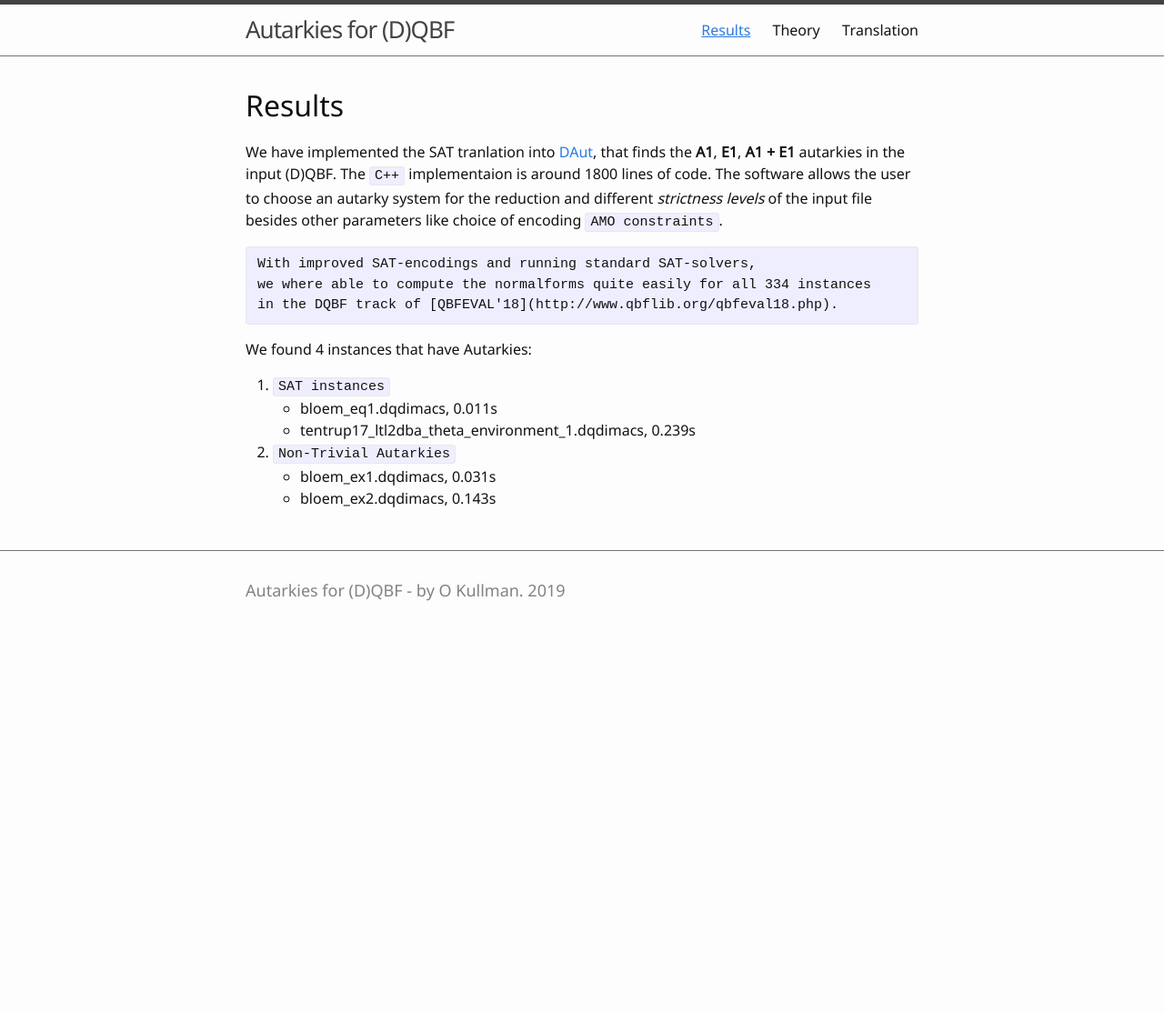
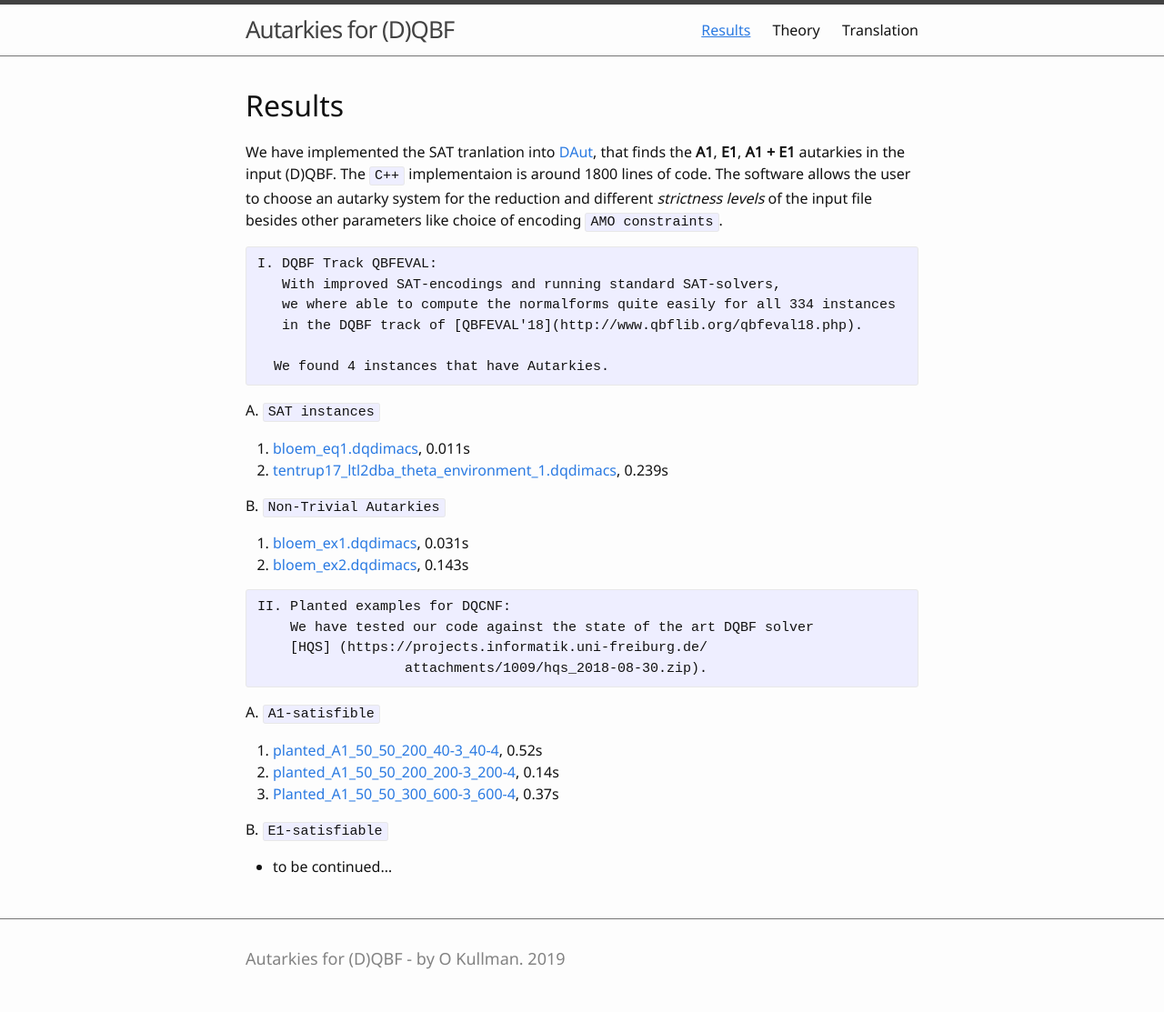
Before and after one commit to Autarkies/Autarkies.github.io, a Jekyll site: the page built from results.md, in a window 1280 px wide. Shown: the whole page at 91% size. Built offline with Jekyll 4.4.1, drawn with Linux system fonts in a browser that asks for light colours; before the commit the page ends 900 px from its top, so only the background shows below that.

Commit message:
updated results section

````diff
--- a/results.md
+++ b/results.md
@@ -8,18 +8,33 @@ We have implemented the SAT tranlation into [DAut](https://github.com/arey0pushp
 The software allows the user to choose an autarky system for the reduction and different *strictness levels* of the input file besides other parameters like choice of encoding `AMO constraints`.
 
 ```
-With improved SAT-encodings and running standard SAT-solvers,
-we where able to compute the normalforms quite easily for all 334 instances
-in the DQBF track of [QBFEVAL'18](http://www.qbflib.org/qbfeval18.php).
+I. DQBF Track QBFEVAL:
+   With improved SAT-encodings and running standard SAT-solvers,
+   we where able to compute the normalforms quite easily for all 334 instances
+   in the DQBF track of [QBFEVAL'18](http://www.qbflib.org/qbfeval18.php).
+
+  We found 4 instances that have Autarkies.
 ```
 
-We found 4 instances that have Autarkies:
-
-1. ``SAT instances``
-  - bloem\_eq1.dqdimacs, 0.011s
-  - tentrup17\_ltl2dba\_theta\_environment\_1.dqdimacs, 0.239s
+A. ``SAT instances``
+  1. [bloem\_eq1.dqdimacs](http://s000.tinyupload.com/download.php?file_id=71895668698156517992&t=7189566869815651799229830), 0.011s
+  2. [tentrup17\_ltl2dba\_theta\_environment\_1.dqdimacs](http://s000.tinyupload.com/download.php?file_id=49458241545198735227&t=4945824154519873522782923), 0.239s
 
 
-2. ``Non-Trivial Autarkies``
-  - bloem\_ex1.dqdimacs, 0.031s
-  - bloem\_ex2.dqdimacs, 0.143s
+B. ``Non-Trivial Autarkies``
+  1. [bloem\_ex1.dqdimacs](http://s000.tinyupload.com/download.php?file_id=00905314666568713391&t=0090531466656871339117368), 0.031s
+  2. [bloem\_ex2.dqdimacs](http://s000.tinyupload.com/download.php?file_id=08550873163228988204&t=0855087316322898820448859), 0.143s
+
+```
+II. Planted examples for DQCNF:
+    We have tested our code against the state of the art DQBF solver
+    [HQS] (https://projects.informatik.uni-freiburg.de/
+                  attachments/1009/hqs_2018-08-30.zip).
+```
+ A. ``A1-satisfible``
+  1. [planted_A1_50_50_200_40-3_40-4](http://s000.tinyupload.com/download.php?file_id=04235029771407619900&t=0423502977140761990095749), 0.52s
+  2. [planted_A1_50_50_200_200-3_200-4](http://s000.tinyupload.com/download.php?file_id=42785128045752431779&t=4278512804575243177967231), 0.14s
+  3. [Planted_A1_50_50_300_600-3_600-4](http://s000.tinyupload.com/download.php?file_id=89707993035763145943&t=8970799303576314594387557), 0.37s
+
+ B. ``E1-satisfiable``
+   - to be continued...
````
